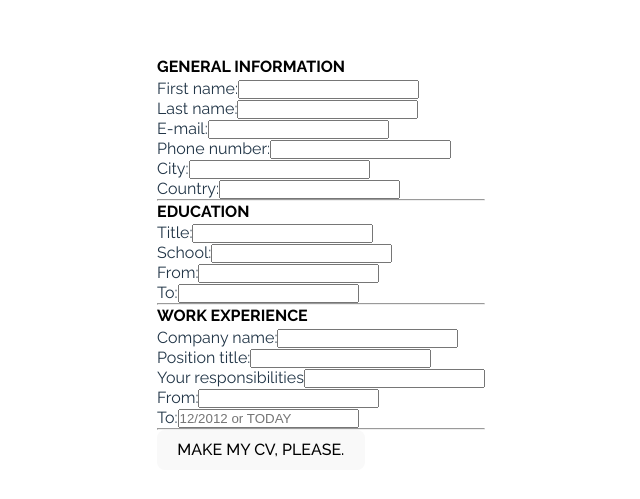
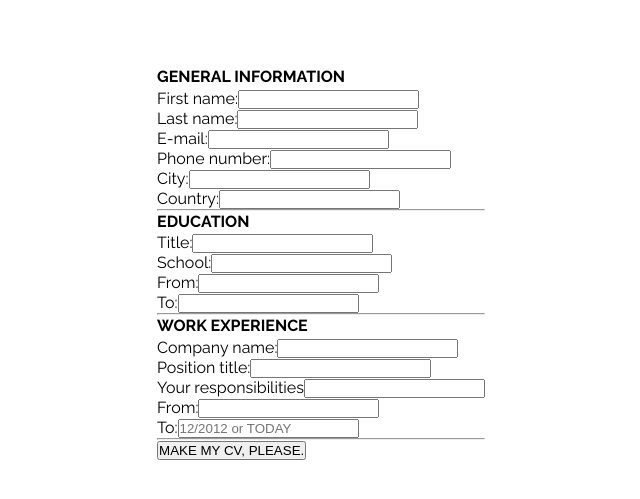
Before and after one commit to studentszO/cv-app, a React (Vite) app: page / in a window 1280 px wide. Shown: the part 137-636 px from the top of the page, without its empty margins (319-959 px from the left). Built offline with nearby package versions, Linux system fonts and the light colour scheme.

Commit message:
Change main styling

```diff
--- a/src/App.css
+++ b/src/App.css
@@ -1,33 +1,13 @@
 @import url("https://fonts.googleapis.com/css2?family=Raleway:ital,wght@0,100..900;1,100..900&display=swap");
 
-:root {
-  --main-clr: hsl(23, 100%, 59%);
-  --lighter-text-clr: hsl(0, 0%, 40%);
-  --darker-text-clr: hsl(0, 0%, 10%);
-  --ff: "Raleway", sans-serif;
-  --h1: bold 1.125rem/1.4em var(--ff);
-  --h2: bold 1rem/1.4em var(--ff);
-  --p: 1rem/1.4em var(--ff);
-  --p2: 0.875rem/1.4em var(--ff);
-  --gray100: hsl(0, 0%, 100%);
-  --gray30: hsl(0, 0%, 30%);
-  --gray0: hsl(0, 0%, 0%);
-}
-
 #root {
-  /* max-width: 1280px; */
+  max-width: 1280px;
   margin: 0 auto;
-  padding: 0;
-}
-
-* {
-  margin: 0;
   padding: 0;
 }
 
 .cv {
   width: 80vw;
-  /* background-color: #fff; */
-  border: 2px solid rgb(0, 0, 0);
+  border: 4px solid var(--gray30);
   border-radius: 5px;
 }
--- a/src/components/makeCVmain.css
+++ b/src/components/makeCVmain.css
@@ -1,7 +1,3 @@
-:root {
-  --section-margin: 7px;
-}
-
 .cv-main {
   display: flex;
   color: var(--darker-text-clr);
--- a/src/index.css
+++ b/src/index.css
@@ -14,56 +14,14 @@
   --gray0: hsl(0, 0%, 0%);
 }
 
-a {
-  font-weight: 500;
-  color: #646cff;
-  text-decoration: inherit;
-}
-a:hover {
-  color: #535bf2;
+* {
+  margin: 0;
+  padding: 0;
 }
 
 body {
-  margin: 0;
   display: flex;
   place-items: center;
   min-width: 320px;
   min-height: 100vh;
 }
-
-h1 {
-  font-size: 3.2em;
-  line-height: 1.1;
-}
-
-button {
-  border-radius: 8px;
-  border: 1px solid transparent;
-  padding: 0.6em 1.2em;
-  font-size: 1em;
-  font-weight: 500;
-  font-family: inherit;
-  background-color: #1a1a1a;
-  cursor: pointer;
-  transition: border-color 0.25s;
-}
-button:hover {
-  border-color: #646cff;
-}
-button:focus,
-button:focus-visible {
-  outline: 4px auto -webkit-focus-ring-color;
-}
-
-@media (prefers-color-scheme: light) {
-  :root {
-    color: #213547;
-    background-color: #ffffff;
-  }
-  a:hover {
-    color: #747bff;
-  }
-  button {
-    background-color: #f9f9f9;
-  }
-}
```
